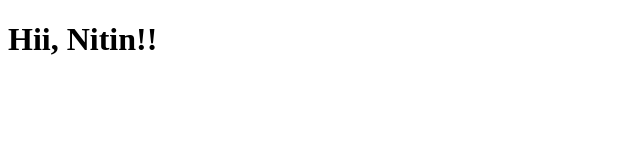
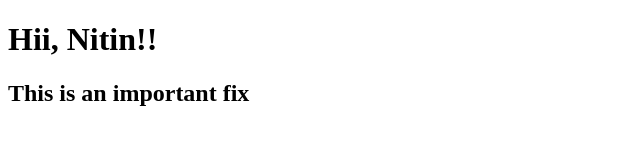
Before and after one commit to Nitin-789/my-porttfolio, a plain HTML site: page index.html in a window 1280 px wide. Shown: the whole page, without its empty margins (0-640 px from the left). Drawn offline with Linux system fonts and the light colour scheme.

Commit message:
impfix index.html

```diff
--- a/index.html
+++ b/index.html
@@ -8,5 +8,6 @@
 </head>
 <body>
     <h1>Hii, Nitin!!</h1>
+	<h2>This is an important fix</h2>
 </body>
 </html>
```
